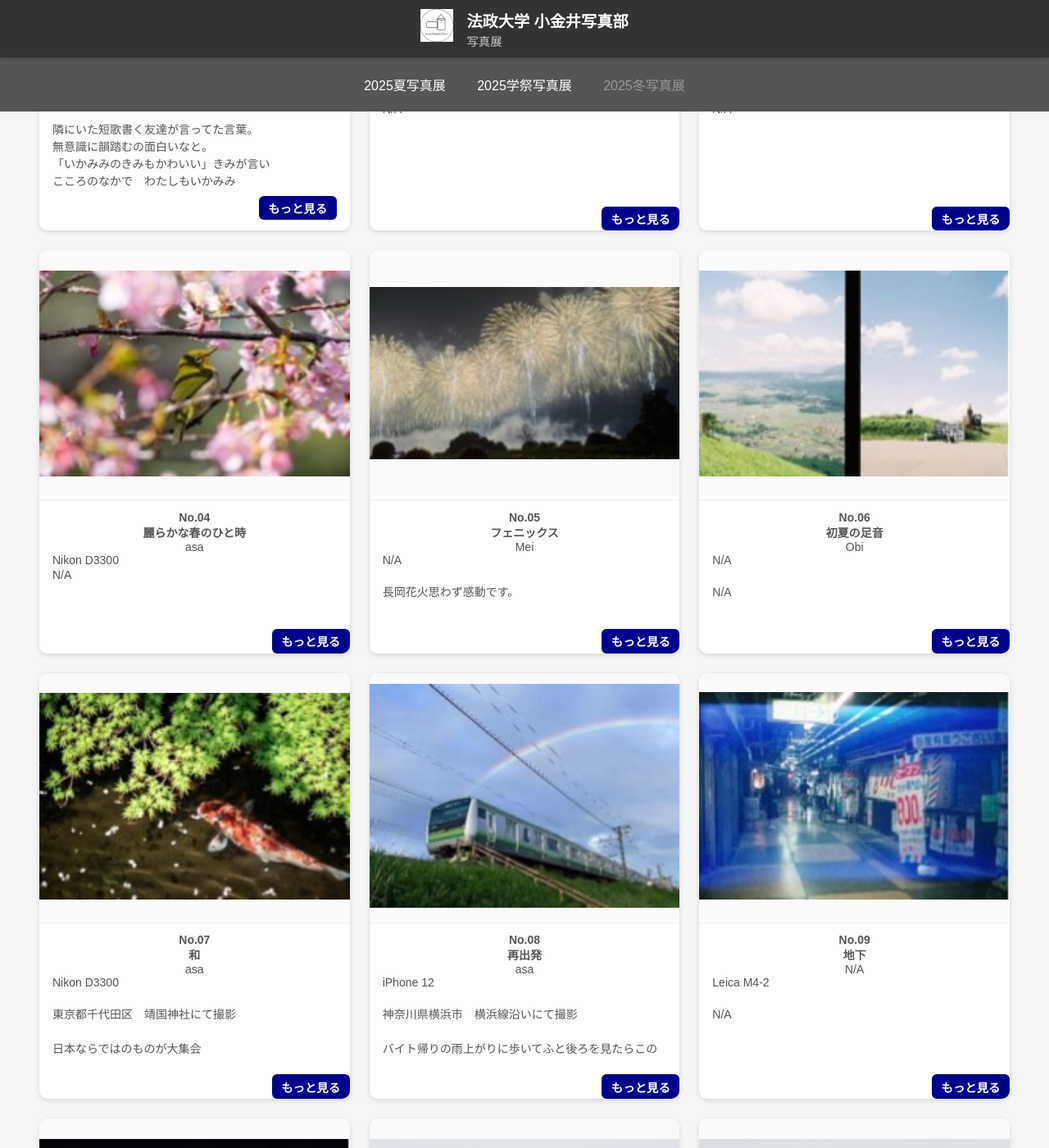
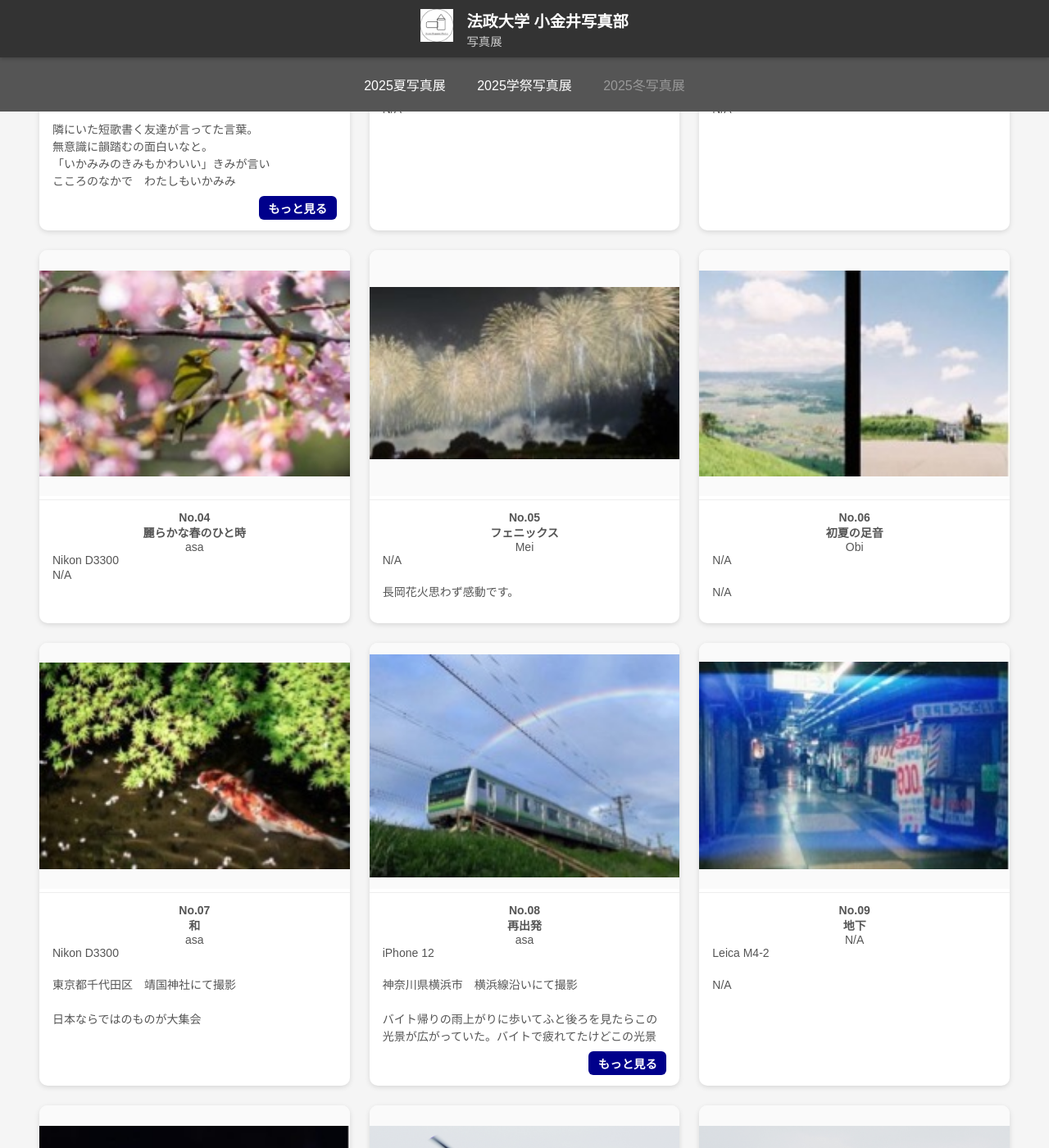
Before and after one commit to fujiyoshi-takayuki/photo-exhibition-site, a Jekyll site: the page built from 2025/summer/af69592862e159a7cf723a78c20a47ce109d13b04db75224503159b765b84967/index.html, in a window 1280 px wide and 1400 px high, scrolled down 530 px. Shown: the whole window at 82% size. Built offline with Jekyll 4.4.1, drawn with Linux system fonts in a browser that asks for light colours; some of the changed text lies outside the part shown.

Commit message:
fix place add more info button

```diff
--- a/2025/summer/af69592862e159a7cf723a78c20a47ce109d13b04db75224503159b765b84967/index.html
+++ b/2025/summer/af69592862e159a7cf723a78c20a47ce109d13b04db75224503159b765b84967/index.html
@@ -44,8 +44,8 @@ title: 2025年度 夏写真展 「閃光」 作品一覧
             <p class="work-author">N/A</p>
             <p class="work-camera">N/A</p>
             <p class="work-description">N/A</p>
+            <button class="toggle-desc">もっと見る</button>
           </div>
-          <button class="toggle-desc">もっと見る</button>
         </div>
 
         <div class="work-card">
@@ -61,8 +61,8 @@ title: 2025年度 夏写真展 「閃光」 作品一覧
             <p class="work-author">KR</p>
             <p class="work-camera">Canon EOS Kiss X7</p>
             <p class="work-description">N/A</p>
+            <button class="toggle-desc">もっと見る</button>
           </div>
-          <button class="toggle-desc">もっと見る</button>
         </div>
 
         <div class="work-card">
@@ -78,8 +78,8 @@ title: 2025年度 夏写真展 「閃光」 作品一覧
             <p class="work-author">asa</p>
             <p class="work-camera">Nikon D3300</p>
             <p class="work-description">N/A</p>
+          <button class="toggle-desc">もっと見る</button>
           </div>
-          <button class="toggle-desc">もっと見る</button>
         </div>
 
         <div class="work-card">
@@ -100,8 +100,8 @@ title: 2025年度 夏写真展 「閃光」 作品一覧
             <p class="work-description">
               長岡花火思わず感動です。
             </p>
+            <button class="toggle-desc">もっと見る</button>
           </div>
-          <button class="toggle-desc">もっと見る</button>
         </div>
 
         <div class="work-card">
@@ -122,8 +122,8 @@ title: 2025年度 夏写真展 「閃光」 作品一覧
             <p class="work-description">
               N/A
             </p>
+            <button class="toggle-desc">もっと見る</button>
           </div>
-          <button class="toggle-desc">もっと見る</button>
         </div>
 
         <div class="work-card">
@@ -147,8 +147,8 @@ title: 2025年度 夏写真展 「閃光」 作品一覧
               日本ならではのものが大集会
               春から夏へと季節が移り変わる瞬間である。
             </p>
+          <button class="toggle-desc">もっと見る</button>
           </div>
-          <button class="toggle-desc">もっと見る</button>
         </div>
 
         <div class="work-card">
@@ -171,8 +171,8 @@ title: 2025年度 夏写真展 「閃光」 作品一覧
 
               バイト帰りの雨上がりに歩いてふと後ろを見たらこの光景が広がっていた。バイトで疲れてたけどこの光景に心が揺れた。
             </p>
+            <button class="toggle-desc">もっと見る</button>
           </div>
-          <button class="toggle-desc">もっと見る</button>
         </div>
 
         <div class="work-card">
@@ -193,8 +193,8 @@ title: 2025年度 夏写真展 「閃光」 作品一覧
             <p class="work-description">
               N/A
             </p>
+          <button class="toggle-desc">もっと見る</button>
           </div>
-          <button class="toggle-desc">もっと見る</button>
         </div>
 
         <div class="work-card">
@@ -215,8 +215,8 @@ title: 2025年度 夏写真展 「閃光」 作品一覧
             <p class="work-description">
               すみだ水族館にて、夏のイベント「東京金魚」の展示を撮影した1枚です。真っ黒な空間の中、わずかな照明を受けて光る金魚の様子が、光沢ある漆を思わせたため、タイトルを「黒漆」としました。
             </p>
+          <button class="toggle-desc">もっと見る</button>
           </div>
-          <button class="toggle-desc">もっと見る</button>
         </div>
 
         <div class="work-card">
@@ -237,8 +237,8 @@ title: 2025年度 夏写真展 「閃光」 作品一覧
             <p class="work-description">
               CV-22の展示飛行。世に聞くオスプレイとはこんな挙動をするのかというくらいには驚いてしまった。
             </p>
+          <button class="toggle-desc">もっと見る</button>
           </div>
-          <button class="toggle-desc">もっと見る</button>
         </div>
 
         <div class="work-card">
@@ -253,9 +253,11 @@ title: 2025年度 夏写真展 「閃光」 作品一覧
             <p class="work-title">Last Performance</p>
             <p class="work-author">Takakichi</p>
             <p class="work-camera">PENTAX K-5</p>
-            <p class="work-description">今年度をもって退役するUH-1N(Iroquois)。年中聞こえたローター音ももうすぐ聞こえなくなると思うと寂しくなります。</p>
+            <p class="work-description">
+              今年度をもって退役するUH-1N(Iroquois)。年中聞こえたローター音ももうすぐ聞こえなくなると思うと寂しくなります。
+            </p>
+            <button class="toggle-desc">もっと見る</button>
           </div>
-          <button class="toggle-desc">もっと見る</button>
         </div>
 
         <div class="work-card">
@@ -270,9 +272,11 @@ title: 2025年度 夏写真展 「閃光」 作品一覧
             <p class="work-title">Attempt!!</p>
             <p class="work-author">θ</p>
             <p class="work-camera">ROLLEI INFRARED400</p>
-            <p class="work-description">720nmの光ってこんな感じ？？</p>
+            <p class="work-description">
+              720nmの光ってこんな感じ？？
+            </p>
+            <button class="toggle-desc">もっと見る</button>
           </div>
-          <button class="toggle-desc">もっと見る</button>
         </div>
 
         <div class="work-card">
@@ -287,9 +291,11 @@ title: 2025年度 夏写真展 「閃光」 作品一覧
             <p class="work-title">愛</p>
             <p class="work-author">Takakichi</p>
             <p class="work-camera">PENTAX K-5</p>
-            <p class="work-description">昨年末に生まれ、内外の放飼が始まり、観覧者にも姿を見せてくれるようになったインドサイの子ども。愛が感じられますな。</p>
+            <p class="work-description">
+              昨年末に生まれ、内外の放飼が始まり、観覧者にも姿を見せてくれるようになったインドサイの子ども。愛が感じられますな。
+            </p>
+          <button class="toggle-desc">もっと見る</button>
           </div>
-          <button class="toggle-desc">もっと見る</button>
         </div>
 
         <div class="work-card">
@@ -304,9 +310,11 @@ title: 2025年度 夏写真展 「閃光」 作品一覧
             <p class="work-title">繊月</p>
             <p class="work-author">N/A</p>
             <p class="work-camera">Nikon COOLPIX</p>
-            <p class="work-description">N/A</p>
+            <p class="work-description">
+              N/A
+            </p>
+            <button class="toggle-desc">もっと見る</button>
           </div>
-          <button class="toggle-desc">もっと見る</button>
         </div>
 
         <div class="work-card">
@@ -321,9 +329,11 @@ title: 2025年度 夏写真展 「閃光」 作品一覧
             <p class="work-title">東京タワーと月</p>
             <p class="work-author">N/A</p>
             <p class="work-camera">Nikon COOLPIX</p>
-            <p class="work-description">N/A</p>
+            <p class="work-description">
+              N/A
+            </p>
+          <button class="toggle-desc">もっと見る</button>
           </div>
-          <button class="toggle-desc">もっと見る</button>
         </div>
 
         <div class="work-card">
@@ -338,9 +348,11 @@ title: 2025年度 夏写真展 「閃光」 作品一覧
             <p class="work-title">遠望の大輪</p>
             <p class="work-author">N/A</p>
             <p class="work-camera">Nikon COOLPIX</p>
-            <p class="work-description">N/A</p>
+            <p class="work-description">
+              N/A
+            </p>
+            <button class="toggle-desc">もっと見る</button>
           </div>
-          <button class="toggle-desc">もっと見る</button>
         </div>
 
         <div class="work-card">
@@ -355,9 +367,11 @@ title: 2025年度 夏写真展 「閃光」 作品一覧
             <p class="work-title">桜花抄</p>
             <p class="work-author">asa</p>
             <p class="work-camera">Nikon D3300</p>
-            <p class="work-description">N/A</p>
+            <p class="work-description">
+              N/A
+            </p>
+            <button class="toggle-desc">もっと見る</button>
           </div>
-          <button class="toggle-desc">もっと見る</button>
         </div>
 
         <div class="work-card">
@@ -372,9 +386,11 @@ title: 2025年度 夏写真展 「閃光」 作品一覧
             <p class="work-title">青に群れる</p>
             <p class="work-author">作者: someone</p>
             <p class="work-camera">カメラ: Canon EOS R5</p>
-            <p class="work-description">説明: これは作品の説明です。</p>
+            <p class="work-description">
+              説明: これは作品の説明です。
+            </p>
+          <button class="toggle-desc">もっと見る</button>
           </div>
-          <button class="toggle-desc">もっと見る</button>
         </div>
 
         <div class="work-card">
```
